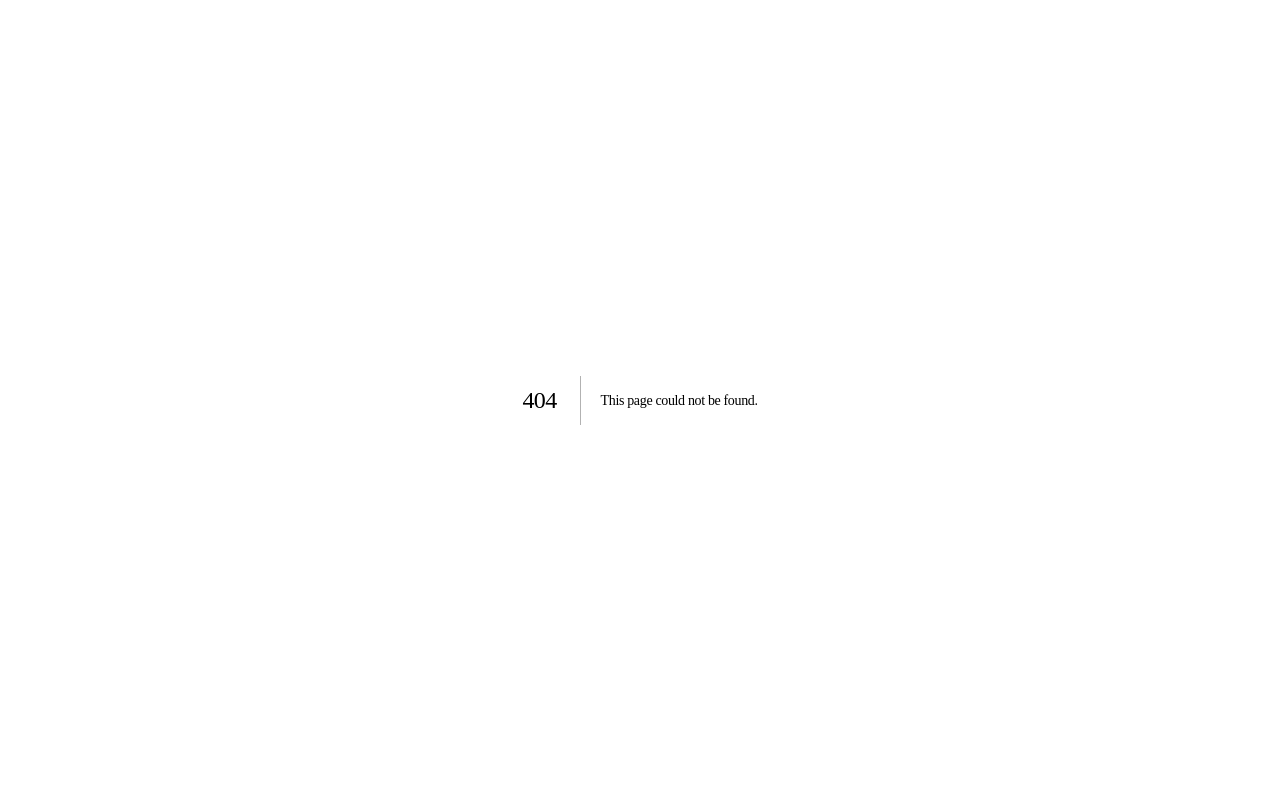
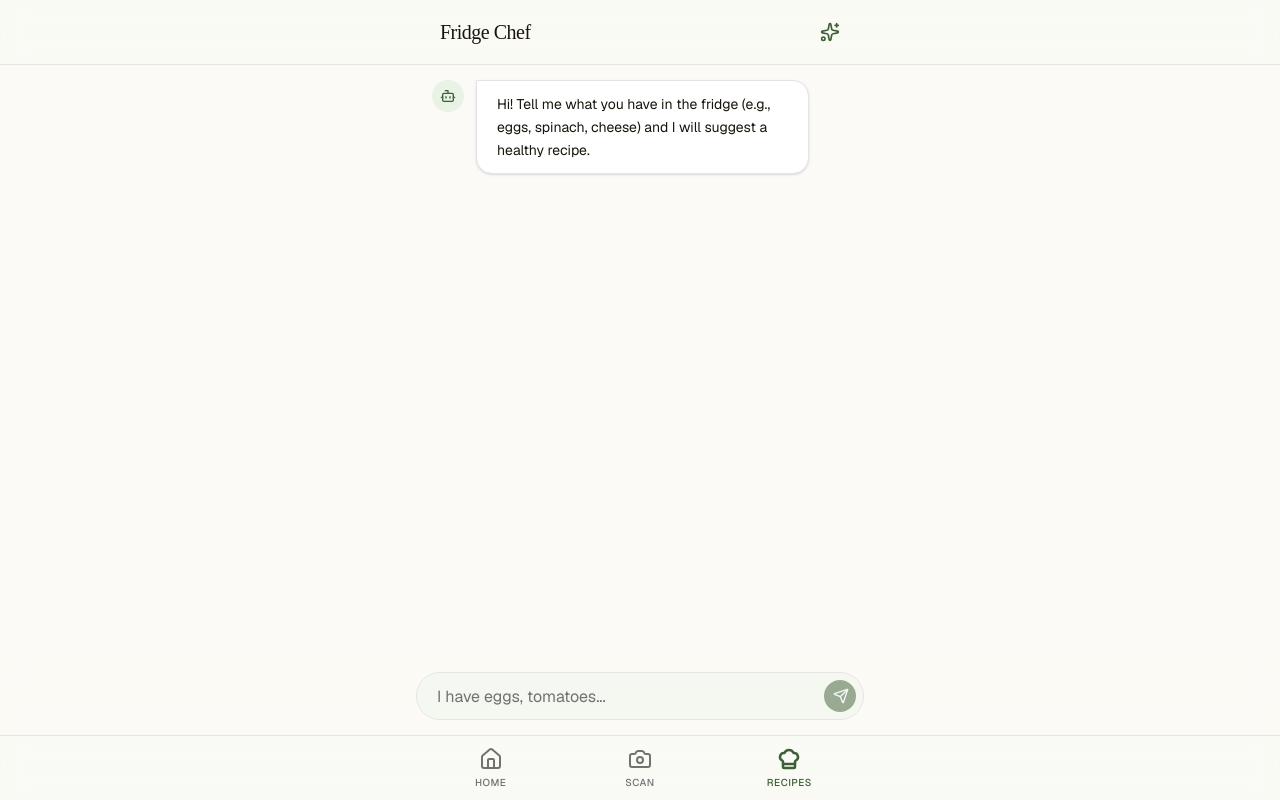
Before and after one commit to gabrielrab/z-cal, a Next.js app: page /fridge in a window 1280 px wide. Before the commit this address had no page. Built offline with nearby package versions, Linux system fonts and the light colour scheme; no server answers; a web font is replaced by a local one.

Commit message:
feat: fridge chat

```diff
--- /dev/null
+++ b/app/fridge/page.tsx
@@ -0,0 +1,135 @@
+"use client";
+
+import type React from "react";
+
+import { useState } from "react";
+import { Nav } from "@/app/components/nav";
+import { Send, User, Bot, Sparkles } from "lucide-react";
+import { cn } from "@/lib/utils";
+import { useRecipeChat } from "@/lib/hooks/useRecipeChat";
+import type { ChatMessage } from "@/lib/api/types";
+import { toast } from "sonner";
+
+export default function FridgePage() {
+  const [messages, setMessages] = useState<ChatMessage[]>([
+    {
+      role: "assistant",
+      content:
+        "Hi! Tell me what you have in the fridge (e.g., eggs, spinach, cheese) and I will suggest a healthy recipe.",
+    },
+  ]);
+  const [input, setInput] = useState("");
+  const { mutate: generateRecipe, isPending: isLoading } = useRecipeChat();
+
+  const handleSubmit = (e: React.FormEvent) => {
+    e.preventDefault();
+    if (!input.trim() || isLoading) return;
+
+    const userMessage: ChatMessage = { role: "user", content: input };
+    const updatedMessages = [...messages, userMessage];
+    setMessages(updatedMessages);
+    setInput("");
+
+    generateRecipe(
+      { messages: updatedMessages },
+      {
+        onSuccess: (data) => {
+          const assistantMessage: ChatMessage = {
+            role: "assistant",
+            content: data.response,
+          };
+          setMessages((prev) => [...prev, assistantMessage]);
+        },
+        onError: (error) => {
+          toast.error(`Failed to generate recipe: ${error.message}`);
+        },
+      }
+    );
+  };
+
+  return (
+    <main className="flex min-h-screen flex-col bg-background">
+      <header className="fixed top-0 w-full bg-background/80 backdrop-blur-md border-b border-border z-10">
+        <div className="max-w-md mx-auto px-6 h-16 flex items-center justify-between">
+          <h1 className="text-xl font-serif text-foreground">Fridge Chef</h1>
+          <Sparkles className="h-5 w-5 text-primary" />
+        </div>
+      </header>
+
+      <div className="flex-1 max-w-md mx-auto w-full pt-20 pb-32 px-4 space-y-6">
+        {messages.map((m, i) => (
+          <div
+            key={i}
+            className={cn(
+              "flex w-full gap-3 animate-in slide-in-from-bottom-2 duration-300",
+              m.role === "user" ? "flex-row-reverse" : "flex-row"
+            )}
+          >
+            <div
+              className={cn(
+                "h-8 w-8 rounded-full flex items-center justify-center shrink-0",
+                m.role === "user"
+                  ? "bg-primary text-primary-foreground"
+                  : "bg-secondary text-primary"
+              )}
+            >
+              {m.role === "user" ? (
+                <User className="h-4 w-4" />
+              ) : (
+                <Bot className="h-4 w-4" />
+              )}
+            </div>
+
+            <div
+              className={cn(
+                "px-5 py-3 rounded-2xl max-w-[80%] text-sm leading-relaxed whitespace-pre-line shadow-sm",
+                m.role === "user"
+                  ? "bg-primary text-primary-foreground rounded-tr-none"
+                  : "bg-white border border-border text-foreground rounded-tl-none"
+              )}
+            >
+              {m.content}
+            </div>
+          </div>
+        ))}
+        {isLoading && (
+          <div className="flex w-full gap-3">
+            <div className="h-8 w-8 rounded-full bg-secondary text-primary flex items-center justify-center shrink-0">
+              <Bot className="h-4 w-4" />
+            </div>
+            <div className="bg-white border border-border px-4 py-3 rounded-2xl rounded-tl-none">
+              <div className="flex gap-1">
+                <span className="w-1.5 h-1.5 bg-primary/40 rounded-full animate-bounce [animation-delay:-0.3s]"></span>
+                <span className="w-1.5 h-1.5 bg-primary/40 rounded-full animate-bounce [animation-delay:-0.15s]"></span>
+                <span className="w-1.5 h-1.5 bg-primary/40 rounded-full animate-bounce"></span>
+              </div>
+            </div>
+          </div>
+        )}
+      </div>
+
+      <div className="fixed bottom-16 left-0 right-0 bg-background/90 backdrop-blur-md p-4">
+        <form
+          onSubmit={handleSubmit}
+          className="max-w-md mx-auto relative flex items-center"
+        >
+          <input
+            value={input}
+            onChange={(e) => setInput(e.target.value)}
+            placeholder="I have eggs, tomatoes..."
+            className="w-full h-12 pl-5 pr-12 rounded-full border border-border bg-secondary/30 focus:bg-background focus:ring-2 focus:ring-primary/20 transition-all placeholder:text-muted-foreground outline-none"
+          />
+          <button
+            type="submit"
+            disabled={!input.trim() || isLoading}
+            className="absolute right-2 h-8 w-8 bg-primary rounded-full flex items-center justify-center text-primary-foreground disabled:opacity-50 disabled:cursor-not-allowed hover:scale-105 transition-transform"
+          >
+            <Send className="h-4 w-4 ml-0.5" />
+          </button>
+        </form>
+      </div>
+
+      <Nav />
+    </main>
+  );
+}
--- /dev/null
+++ b/lib/api/food.ts
@@ -0,0 +1,49 @@
+import type {
+  FoodIdentificationResponse,
+  IdentifyFoodRequest,
+  GenerateRecipeRequest,
+  GenerateRecipeResponse,
+} from "./types";
+
+const API_URL = process.env.NEXT_PUBLIC_API_URL || "http://localhost:8000";
+
+export async function identifyFood(
+  request: IdentifyFoodRequest
+): Promise<FoodIdentificationResponse> {
+  const response = await fetch(`${API_URL}/api/identify-food`, {
+    method: "POST",
+    headers: {
+      "Content-Type": "application/json",
+    },
+    body: JSON.stringify(request),
+  });
+
+  if (!response.ok) {
+    throw new Error(`Failed to identify food: ${response.statusText}`);
+  }
+
+  return response.json();
+}
+
+export async function generateRecipe(
+  request: GenerateRecipeRequest
+): Promise<GenerateRecipeResponse> {
+  const response = await fetch(`${API_URL}/api/generate-recipe`, {
+    method: "POST",
+    headers: {
+      "Content-Type": "application/json",
+    },
+    body: JSON.stringify(request),
+  });
+
+  if (!response.ok) {
+    throw new Error(`Failed to generate recipe: ${response.statusText}`);
+  }
+
+  return response.json();
+}
+
+export function getBase64FromDataUrl(dataUrl: string): string {
+  const base64WithPrefix = dataUrl.split(",")[1];
+  return base64WithPrefix;
+}
--- /dev/null
+++ b/lib/hooks/useRecipeChat.ts
@@ -0,0 +1,9 @@
+import { useMutation } from "@tanstack/react-query";
+import { generateRecipe } from "@/lib/api/food";
+import type { GenerateRecipeRequest } from "@/lib/api/types";
+
+export function useRecipeChat() {
+  return useMutation({
+    mutationFn: (request: GenerateRecipeRequest) => generateRecipe(request),
+  });
+}
```
